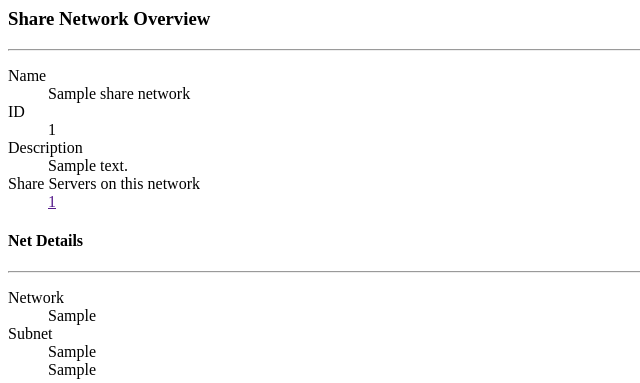
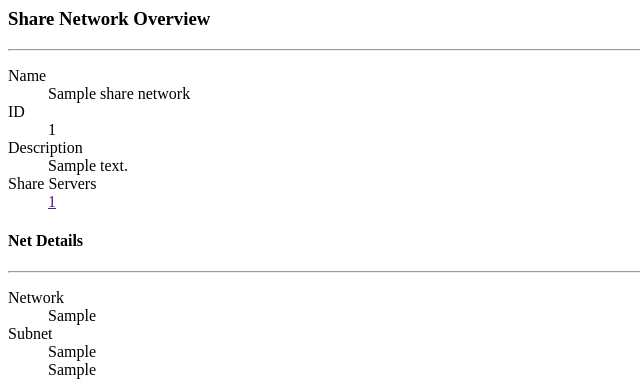
Before and after one commit to openstack/manila-ui, a Django app: template manila_ui/dashboards/project/shares/templates/shares/share_networks/_detail_overview.html in a window 1280 px wide. Shown: the top 383 px of the page, without its empty margins (0-640 px from the left). Run offline with Django 3.2, Linux system fonts and the light colour scheme; the template is opened without the code that fills it: most values are stand-ins (such as "Sample title", 1, 10 or a date in 2020).

Commit message:
[Trivial] Fix Share Network details field
The field "Share Servers on this network" is too long to fit
the column. Since it's quite evident to find share servers of
the network which details tab is opened, it seems logical to
shorten the field name to "Share Servers".

Change-Id: I435993b2a39cdad5b321a6834cc773669acc4885

```diff
--- a/manila_ui/dashboards/project/shares/templates/shares/share_networks/_detail_overview.html
+++ b/manila_ui/dashboards/project/shares/templates/shares/share_networks/_detail_overview.html
@@ -13,7 +13,7 @@
     <dd>{{ share_network.description }}</dd>
     {% endif %}
     {% if share_network.share_servers %}
-    <dt>{% trans "Share Servers on this network" %}</dt>
+    <dt>{% trans "Share Servers" %}</dt>
     {% for server in share_network.share_servers %}
     {% url 'horizon:admin:shares:share_server_detail' server.id as server_url %}
     <dd><a href="{{ server_url }}">{{ server.id }}</a></dd>
```
